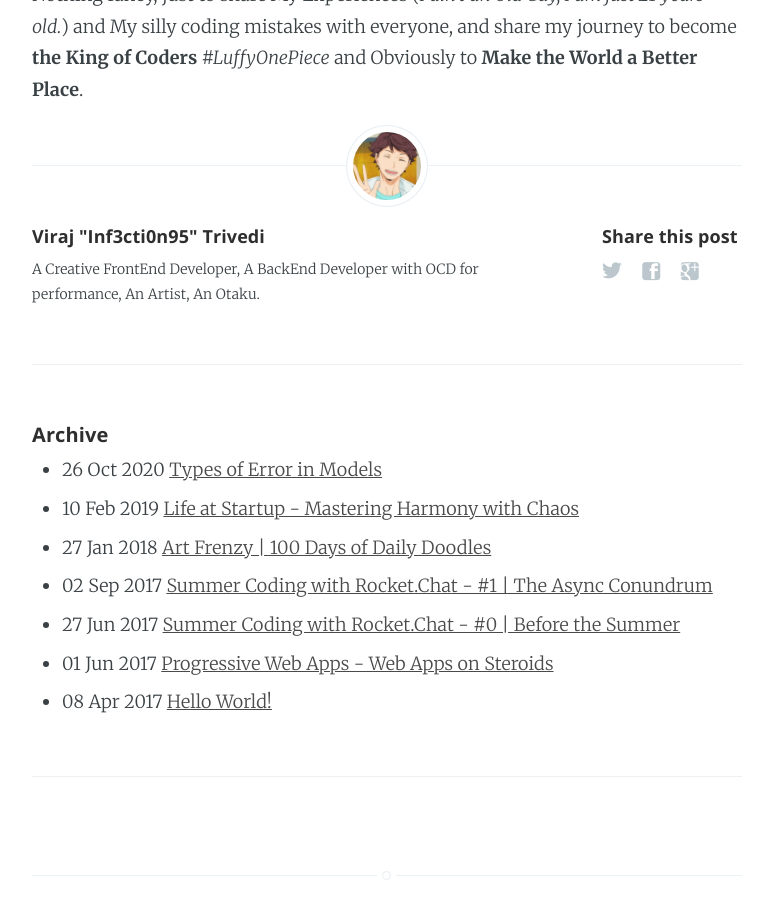
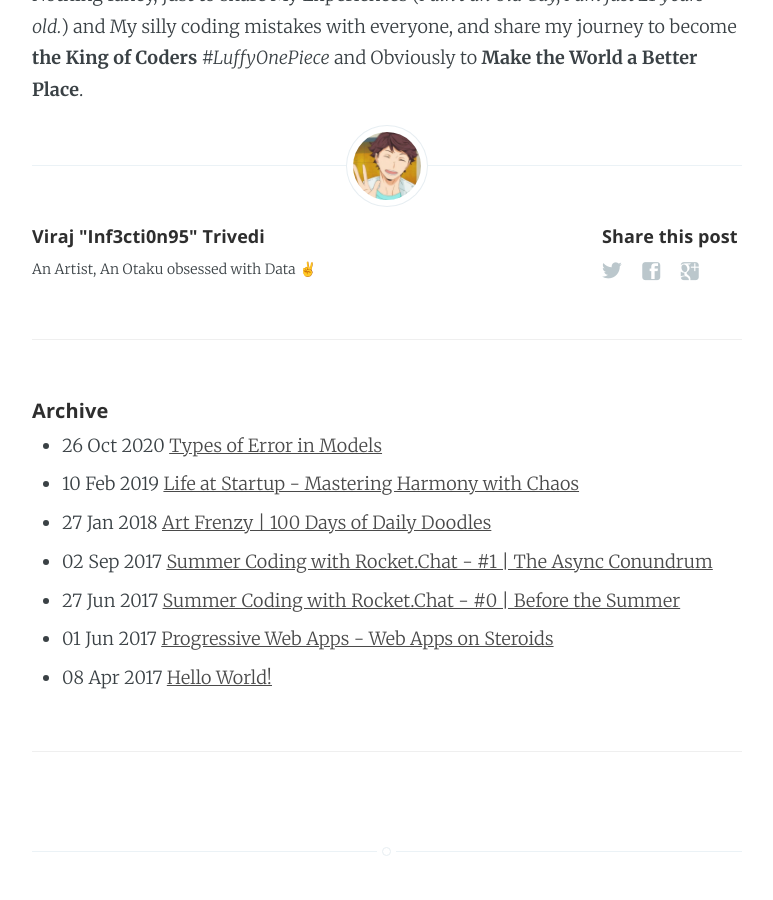
Before and after one commit to inf3cti0n95/Otaku-Codes, a Jekyll site: the page built from _posts/2017-04-08-hello-world.markdown, in a window 1280 px wide and 900 px high, scrolled down 2042 px. Shown: the whole window, without its empty margins (253-1026 px from the left). Built offline with Jekyll 4.4.1, drawn with Linux system fonts in a browser that asks for light colours; comment, search, counter and statistics services are not loaded.

Commit message:
Update _config.yml

```diff
--- a/_config.yml
+++ b/_config.yml
@@ -17,4 +17,4 @@ plugins: [jekyll-paginate]
 # Details for the RSS feed generator
 url:            'http://otaku.codes'
 author:         'Viraj "Inf3cti0n95" Trivedi'
-authordesc: A Creative FrontEnd Developer, A BackEnd Developer with OCD for performance, An Artist, An Otaku.
+authordesc: An Artist, An Otaku obsessed with Data ✌️
```
